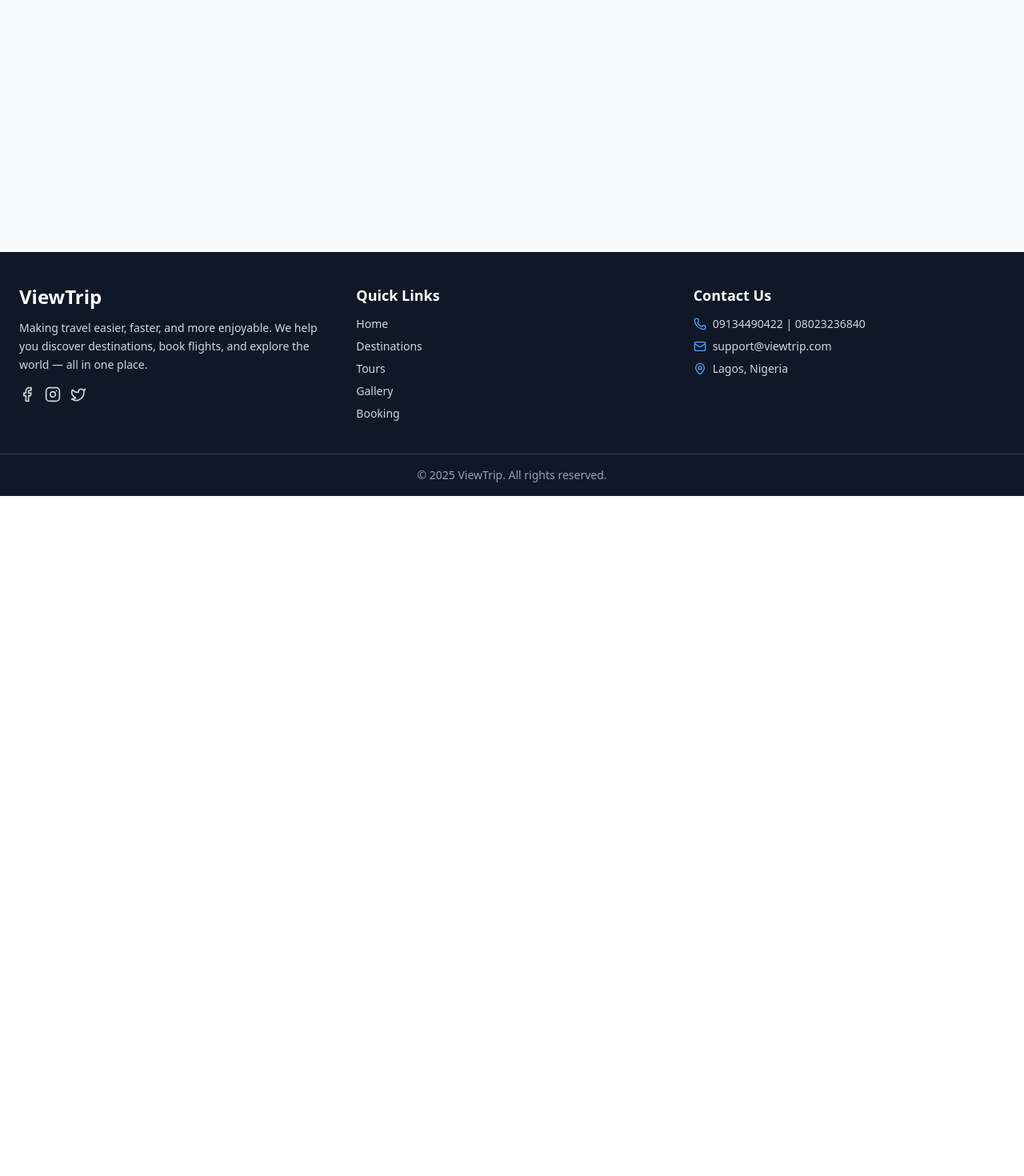
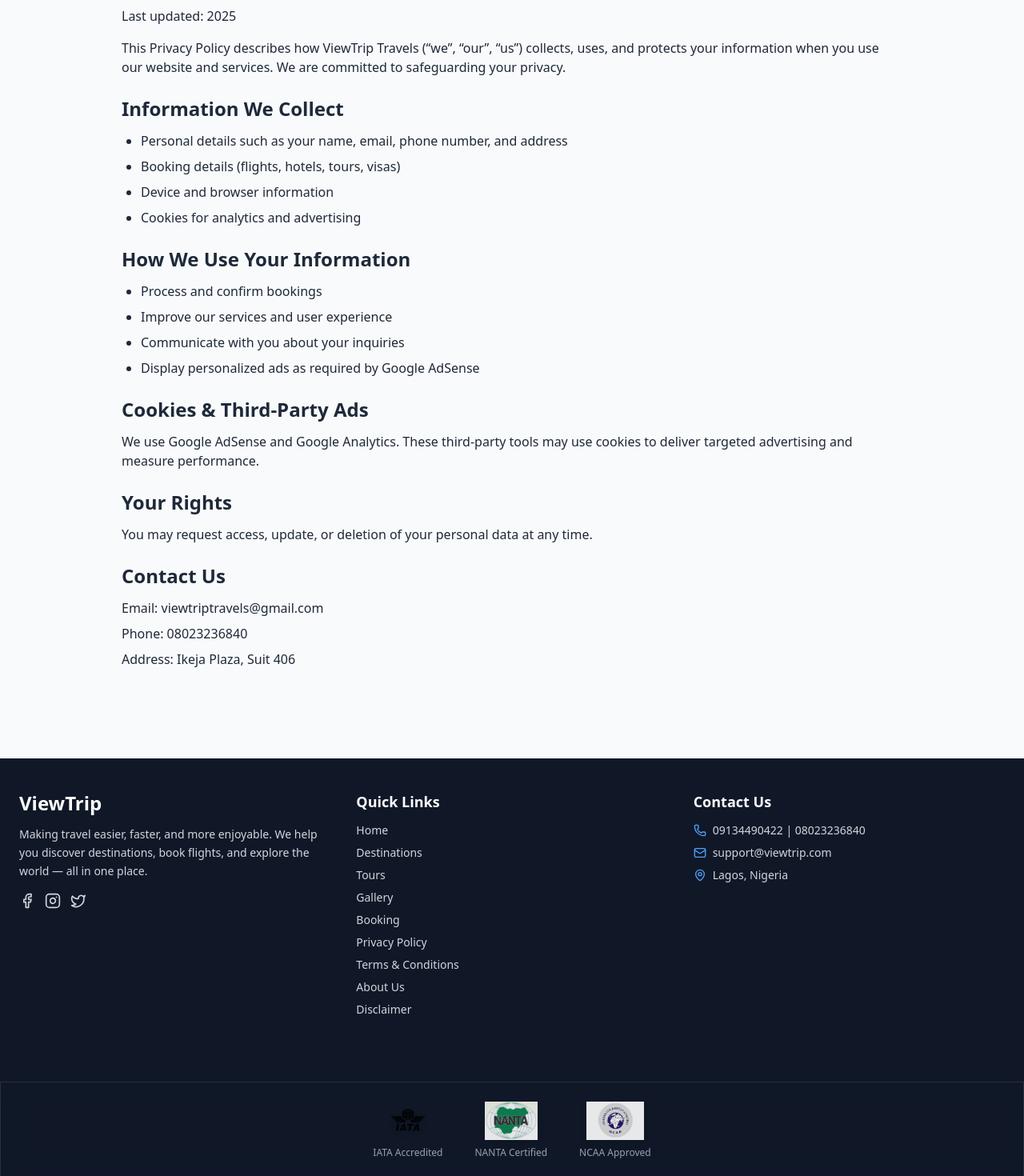
Before and after one commit to khaleedtaiwo110-ops/viewtrip-react-app, a React (Vite) app: page /privacy-policy in a window 1280 px wide. Shown: the part 180-1650 px from the top of the page at 80% size. Before the commit the page ends 800 px from the top, so only its background shows below. Built offline with nearby package versions, Linux system fonts and the light colour scheme.

Commit message:
Added AdSense required pages and routing

```diff
--- a/src/App.jsx
+++ b/src/App.jsx
@@ -14,6 +14,10 @@ import BookingForm from "./components/BookingForm";
 import VisaSection from "./pages/visa";
 import Blog from "./pages/Blog";
 import TrendingHotels from "./pages/TrendingHotels";
+import AboutUs from "./pages/AboutUs";
+import Disclaimer from "./pages/Disclaimer";
+import PrivacyPolicy from "./pages/PrivacyPolicy";
+import TermsAndConditions from "./pages/TermsAndConditions";
 
 
 function App() {
@@ -34,6 +38,11 @@ function App() {
           <Route path="/visas" element={<VisaSection />} />
           <Route path="/blog" element={<Blog/>} />
           <Route path="/Trendinghotels" element={<TrendingHotels/>} />
+          <Route path="/privacy-policy" element={<PrivacyPolicy />} />
+          <Route path="/terms" element={<TermsAndConditions />} />
+         <Route path="/about-us" element={<AboutUs />} />
+
+         <Route path="/disclaimer" element={<Disclaimer />} />
 
         </Routes>
       </main>
--- a/src/componentss/Footer.jsx
+++ b/src/componentss/Footer.jsx
@@ -35,6 +35,11 @@ const Footer = () => {
             <li><Link to="/tours" className="hover:text-white">Tours</Link></li>
             <li><Link to="/gallery" className="hover:text-white">Gallery</Link></li>
             <li><Link to="/booking" className="hover:text-white">Booking</Link></li>
+              <a href="/privacy-policy" className="block hover:text-white">Privacy Policy</a>
+  <a href="/terms" className="block hover:text-white">Terms & Conditions</a>
+  <a href="/about-us" className="block hover:text-white">About Us</a>
+
+  <a href="/disclaimer" className="block hover:text-white">Disclaimer</a>
           </ul>
         </div>
 
@@ -57,11 +62,59 @@ const Footer = () => {
           </ul>
         </div>
       </div>
+      <div className="mt-4 space-y-2">
+
+</div>
+{/* 🌍 Accreditation Logos – Styled */}
+<div className="w-full mt-10  justify-center">
+  <div className="backdrop-blur-md  border border-white/10  p-6 flex flex-wrap items-center justify-center gap-10 ">
+
+    {/* IATA */}
+    <div className="flex flex-col items-center group">
+      <img
+        src="/images/logo/iata.png"
+        alt="IATA"
+        className="h-12 object-contain opacity-90 group-hover:opacity-100 group-hover:scale-110 transition-all duration-300 drop-shadow-lg"
+      />
+      <p className="text-gray-400 text-xs mt-2 group-hover:text-white transition">
+        IATA Accredited
+      </p>
+    </div>
+
+    {/* NANTA */}
+    <div className="flex flex-col items-center group">
+      <img
+        src=" /images/logo/nanta.png"
+        alt="NANTA"
+        className="h-12 object-contain opacity-90 group-hover:opacity-100 group-hover:scale-110 transition-all duration-300 drop-shadow-lg"
+      />
+      <p className="text-gray-400 text-xs mt-2 group-hover:text-white transition">
+        NANTA Certified
+      </p>
+    </div>
+
+    {/* NCAA */}
+    <div className="flex flex-col items-center group">
+      <img
+        src=" /images/logo/ncaa.png"
+        alt="NCAA"
+        className="h-12 object-contain opacity-90 group-hover:opacity-100 group-hover:scale-110 transition-all duration-300 drop-shadow-lg"
+      />
+      <p className="text-gray-400 text-xs mt-2 group-hover:text-white transition">
+        NCAA Approved
+      </p>
+    </div>
+
+  </div>
+</div>
+
+
 
       {/* 🧾 Bottom Bar */}
       <div className="border-t border-gray-700 py-4 text-center text-sm text-gray-400">
         © {new Date().getFullYear()} ViewTrip. All rights reserved.
       </div>
+
     </footer>
   );
 };
--- a/src/pages/About.jsx
+++ /dev/null
@@ -1,8 +0,0 @@
-export default function About() {
-  return (
-    <div style={{ textAlign: "center", padding: "40px" }}>
-      <h2>About View Trip Travels & Tours</h2>
-      <p>We provide affordable and reliable travel and tour services.</p>
-    </div>
-  );
-}
--- /dev/null
+++ b/src/pages/AboutUs.jsx
@@ -0,0 +1,34 @@
+import React from "react";
+
+export default function AboutUs() {
+  return (
+    <section className="max-w-5xl mx-auto p-6 py-16">
+      <h1 className="text-3xl font-bold mb-6">About ViewTrip Travels</h1>
+
+      <p className="mb-4">
+        ViewTrip Travels is a leading travel solutions provider founded in 2008.
+        We specialize in affordable flight tickets, hotel bookings, tour
+        packages, and visa support services.
+      </p>
+
+      <p className="mb-4">
+        Our mission is simple: make travel easy, accessible, and stress-free for
+        individuals, families, and businesses across the world.
+      </p>
+
+      <h2 className="text-2xl font-semibold mt-6 mb-3">Why Choose Us?</h2>
+      <ul className="list-disc ml-6 space-y-2">
+        <li>Real-time flight deals</li>
+        <li>Trusted hotel partners worldwide</li>
+        <li>Secure online bookings</li>
+        <li>24/7 customer support</li>
+      </ul>
+
+      <h2 className="text-2xl font-semibold mt-6 mb-3">Company Info</h2>
+      <p>Business Name: ViewTrip Travels</p>
+      <p>Email: viewtriptravels@gmail.com</p>
+      <p>Phone: 08023236840</p>
+      <p>Address: Ikeja Plaza, Suit 406</p>
+    </section>
+  );
+}
--- /dev/null
+++ b/src/pages/Disclaimer.jsx
@@ -0,0 +1,24 @@
+import React from "react";
+
+export default function Disclaimer() {
+  return (
+    <section className="max-w-5xl mx-auto p-6 py-16">
+      <h1 className="text-3xl font-bold mb-6">Disclaimer</h1>
+
+      <p className="mb-4">
+        The information on this website is provided by ViewTrip Travels for
+        general travel guidance. Prices and availability may change at any time.
+      </p>
+
+      <p className="mb-4">
+        We work with airlines, hotels, and global partners but cannot guarantee
+        information accuracy at all times.
+      </p>
+
+      <p>
+        Google AdSense ads displayed on this website are managed by Google and
+        may be personalized based on user data.
+      </p>
+    </section>
+  );
+}
--- a/src/pages/Home.jsx
+++ b/src/pages/Home.jsx
@@ -33,7 +33,8 @@ export default function Home() {
   const [hotelResults, setHotelResults] = useState([]);
   const [selectedFlight, setSelectedFlight] = useState(null);
   const airlineLogoUrl = (code) =>
-  `https://content.airhex.com/content/logos/airlines_${code}.png`; // replace with working source
+  `https://content.airlinecodes.co.uk/logos/${code.toUpperCase()}.png` ||
+  "https://via.placeholder.com/50x50?text=Logo";
 
 
   // Flight + Hotel Form States
@@ -78,11 +79,11 @@ export default function Home() {
       title: "Bali, Indonesia",
     },
     {
-      img: "hotel8.jpg",
+      img: " /images/hotel8.jpg ",
       title: "Dubai, UAE",
     },
     {
-      img: "hotel6.avif",
+      img: " /images/hotel7.avif ",
       title: "Lagos, Nigeria",
     },
   ];
@@ -226,7 +227,7 @@ const handleHotelSearch = async () => {
         <div className="absolute inset-0 bg-black/60 backdrop-blur-sm"></div>
 
         {/* === MAIN BOOKING CARD === */}
-        <div className="relative z-10 w-full min-h-screen px-6 py-8 backdrop-blur-lg overflow-y-auto">
+        <div className="relative z-10 w-full min-h-screen px-6 py-8 overflow-y-auto">
           <h1 className="text-center text-4xl font-bold mb-6 text-white">
             Find Your Best Holiday
           </h1>
--- /dev/null
+++ b/src/pages/PrivacyPolicy.jsx
@@ -0,0 +1,46 @@
+import React from "react";
+
+export default function PrivacyPolicy() {
+  return (
+    <section className="max-w-5xl mx-auto p-6 py-16">
+      <h1 className="text-3xl font-bold mb-6">Privacy Policy</h1>
+      <p className="mb-4">Last updated: {new Date().getFullYear()}</p>
+
+      <p className="mb-4">
+        This Privacy Policy describes how ViewTrip Travels (“we”, “our”, “us”)
+        collects, uses, and protects your information when you use our website
+        and services. We are committed to safeguarding your privacy.
+      </p>
+
+      <h2 className="text-2xl font-semibold mt-6 mb-3">Information We Collect</h2>
+      <ul className="list-disc ml-6 space-y-2">
+        <li>Personal details such as your name, email, phone number, and address</li>
+        <li>Booking details (flights, hotels, tours, visas)</li>
+        <li>Device and browser information</li>
+        <li>Cookies for analytics and advertising</li>
+      </ul>
+
+      <h2 className="text-2xl font-semibold mt-6 mb-3">How We Use Your Information</h2>
+      <ul className="list-disc ml-6 space-y-2">
+        <li>Process and confirm bookings</li>
+        <li>Improve our services and user experience</li>
+        <li>Communicate with you about your inquiries</li>
+        <li>Display personalized ads as required by Google AdSense</li>
+      </ul>
+
+      <h2 className="text-2xl font-semibold mt-6 mb-3">Cookies & Third-Party Ads</h2>
+      <p className="mb-4">
+        We use Google AdSense and Google Analytics. These third-party tools may
+        use cookies to deliver targeted advertising and measure performance.
+      </p>
+
+      <h2 className="text-2xl font-semibold mt-6 mb-3">Your Rights</h2>
+      <p>You may request access, update, or deletion of your personal data at any time.</p>
+
+      <h2 className="text-2xl font-semibold mt-6 mb-3">Contact Us</h2>
+      <p className="mb-2">Email: viewtriptravels@gmail.com</p>
+      <p className="mb-2">Phone: 08023236840</p>
+      <p>Address: Ikeja Plaza, Suit 406</p>
+    </section>
+  );
+}
--- /dev/null
+++ b/src/pages/TermsAndConditions.jsx
@@ -0,0 +1,39 @@
+import React from "react";
+
+export default function TermsAndConditions() {
+  return (
+    <section className="max-w-5xl mx-auto p-6 py-16">
+      <h1 className="text-3xl font-bold mb-6">Terms & Conditions</h1>
+
+      <p className="mb-4">
+        Welcome to ViewTrip Travels. By using our website and services, you agree
+        to the following terms.
+      </p>
+
+      <h2 className="text-2xl font-semibold mt-6 mb-3">Use of Service</h2>
+      <p className="mb-4">
+        Our platform allows users to search and book flights, hotels, and tour
+        packages. All bookings are subject to availability and partner terms.
+      </p>
+
+      <h2 className="text-2xl font-semibold mt-6 mb-3">User Responsibilities</h2>
+      <ul className="list-disc ml-6 space-y-2">
+        <li>Provide accurate and complete information</li>
+        <li>Ensure passport, visa, and travel requirements are valid</li>
+        <li>Follow airline and hotel rules</li>
+      </ul>
+
+      <h2 className="text-2xl font-semibold mt-6 mb-3">Payment & Refunds</h2>
+      <p className="mb-4">
+        Payments must be completed before confirmation. Refund policies depend on
+        the airline, hotel, or service provider and may vary.
+      </p>
+
+      <h2 className="text-2xl font-semibold mt-6 mb-3">Limitation of Liability</h2>
+      <p>
+        ViewTrip Travels is not responsible for losses due to airline delays,
+        cancellations, visa denials, or other factors outside our control.
+      </p>
+    </section>
+  );
+}
```
